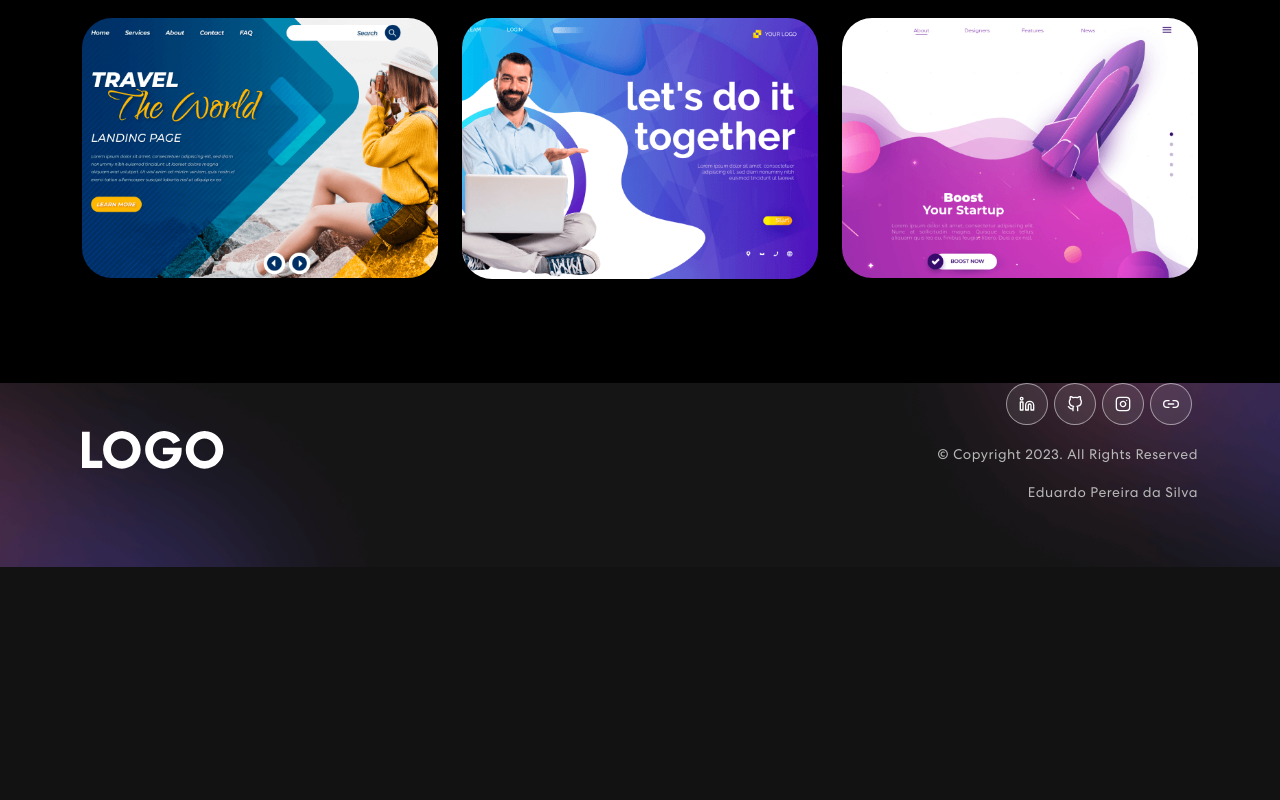
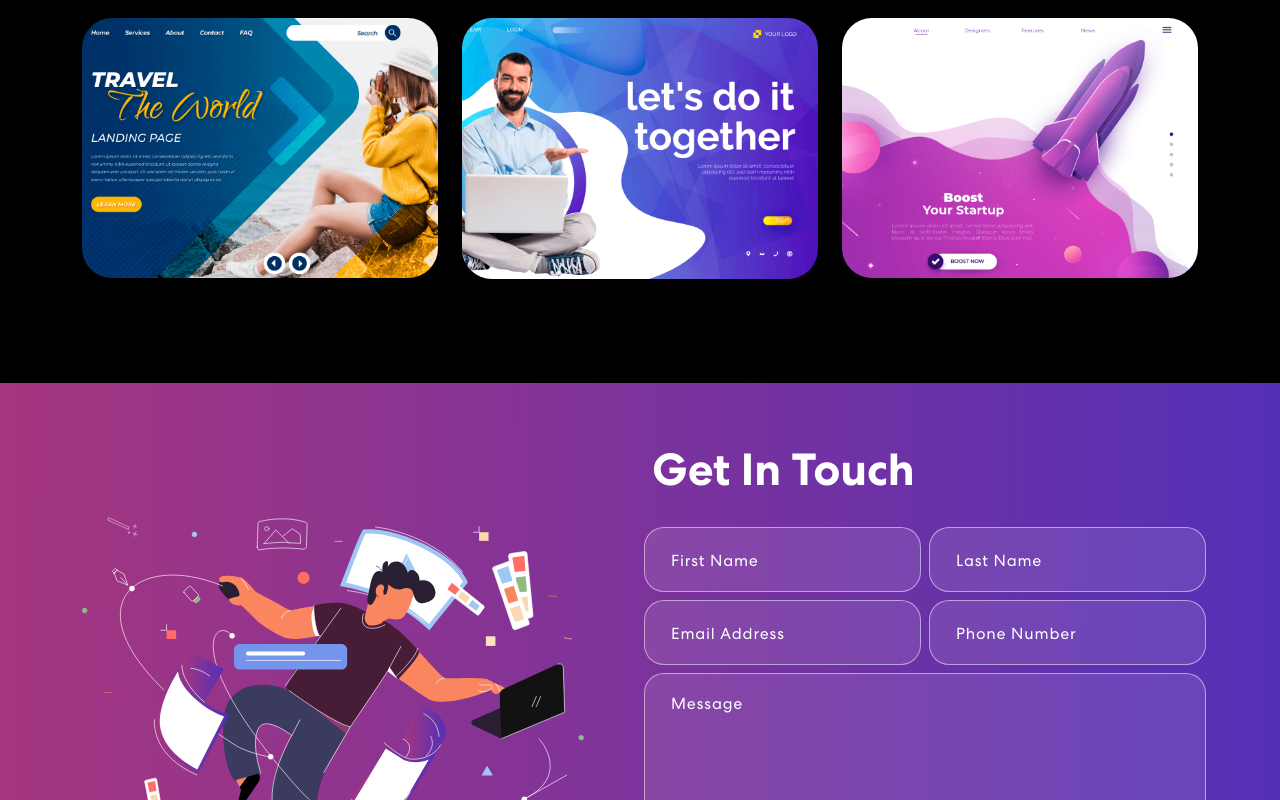
Before and after one commit to Eh-Duardo/portfolio-edu, a React (Create React App) app: page / in a window 1280 px wide. Shown: the part 2000-2800 px from the top of the page. Before the commit the page ends 2567 px from the top, so only its background shows below. Built offline with nearby package versions, Linux system fonts and the light colour scheme; no server answers.

Commit message:
Finalizando a criação de todos componentes

```diff
--- a/src/App.js
+++ b/src/App.js
@@ -4,7 +4,7 @@ import { NavBar } from './components/NavBar';
 import { Banner } from "./components/Banner";
 import { Skills } from "./components//Skills";
 import { Projects } from "./components/Projects";
-// import { Contact } from "./components/Contact";
+import { Contact } from "./components/Contact";
 import { Footer } from "./components/Footer";
 
 function App() {
@@ -14,6 +14,7 @@ function App() {
       <Banner />
       <Skills />
       <Projects />
+      <Contact />
       <Footer />
     </div>
   );
--- a/src/components/Contact.js
+++ b/src/components/Contact.js
@@ -50,14 +50,14 @@ export const Contact = () => {
           <Col size={12} md={6}>
             <TrackVisibility>
               {({ isVisible }) =>
-                <img className={isVisible ? "animate__animated animate__zoomIn" : ""} src={contactImg} alt="Contact Us"/>
+                <img className={isVisible ? "animate__animated animate__rotateIn " : ""} src={contactImg} alt="Contact Us"/>
               }
             </TrackVisibility>
           </Col>
           <Col size={12} md={6}>
             <TrackVisibility>
               {({ isVisible }) =>
-                <div className={isVisible ? "animate__animated animate__fadeIn" : ""}>
+                <div className={isVisible ? "animate__animated" : ""}>
                 <h2>Get In Touch</h2>
                 <form onSubmit={handleSubmit}>
                   <Row>
@@ -71,7 +71,7 @@ export const Contact = () => {
                       <input type="email" value={formDetails.email} placeholder="Email Address" onChange={(e) => onFormUpdate('email', e.target.value)} />
                     </Col>
                     <Col size={12} sm={6} className="px-1">
-                      <input type="tel" value={formDetails.phone} placeholder="Phone No." onChange={(e) => onFormUpdate('phone', e.target.value)}/>
+                      <input type="tel" value={formDetails.phone} placeholder="Phone Number" onChange={(e) => onFormUpdate('phone', e.target.value)}/>
                     </Col>
                     <Col size={12} className="px-1">
                       <textarea rows="6" value={formDetails.message} placeholder="Message" onChange={(e) => onFormUpdate('message', e.target.value)}></textarea>
--- a/src/components/Footer.js
+++ b/src/components/Footer.js
@@ -1,5 +1,5 @@
 import { Container, Row, Col } from "react-bootstrap";
-// import { MailchimpForm } from "./MailchimpForm";
+import { MailchimpForm } from "./MailchimpForm";
 import logo from "../assets/img/logo.svg";
 import navIcon1 from "../assets/img/nav-icon1.svg";
 import navIcon2 from "../assets/img/nav-icon2.svg";
@@ -11,19 +11,19 @@ export const Footer = () => {
     <footer className="footer">
       <Container>
         <Row className="align-items-center">
-          {/* <MailchimpForm /> */}
+          {<MailchimpForm />}
           <Col size={12} sm={6}>
             <img src={logo} alt="Logo" />
           </Col>
           <Col size={12} sm={6} className="text-center text-sm-end">
             <div className="social-icon">
-            <a href="https://www.linkedin.com/in/edupe/" target="_blank"><img src={navIcon1} alt="" /></a>
+              <a href="https://www.linkedin.com/in/edupe/" target="_blank"><img src={navIcon1} alt="" /></a>
               <a href="https://github.com/Eh-Duardo/portfolio-edu" target="_blank"><img src={navIcon2} alt="" /></a>
               <a href="https://www.instagram.com/Duardohm/" target="_blank"><img src={navIcon3} alt="" /></a>
               <a href="https://linktr.ee/duardohm" target="_blank"><img src={navIcon4} alt="" /></a>
+              <p>© Copyright 2023. All Rights Reserved</p>
+              <p>Eduardo Pereira da Silva</p>
             </div>
-            <p>© Copyright 2023. All Rights Reserved</p>
-            <p>Eduardo Pereira da Silva</p>
           </Col>
         </Row>
       </Container>
--- a/src/components/Newsletter.js
+++ b/src/components/Newsletter.js
@@ -26,7 +26,7 @@ export const Newsletter = ({ status, message, onValidated }) => {
         <div className="newsletter-bx wow slideInUp">
           <Row>
             <Col lg={12} md={6} xl={5}>
-              <h3>Subscribe to our Newsletter<br></br> & Never miss latest updates</h3>
+              <h3>Subscribe to Newsletter<br></br> & Never miss latest updates</h3>
               {status === 'sending' && <Alert>Sending...</Alert>}
               {status === 'error' && <Alert variant="danger">{message}</Alert>}
               {status === 'success' && <Alert variant="success">{message}</Alert>}
```
